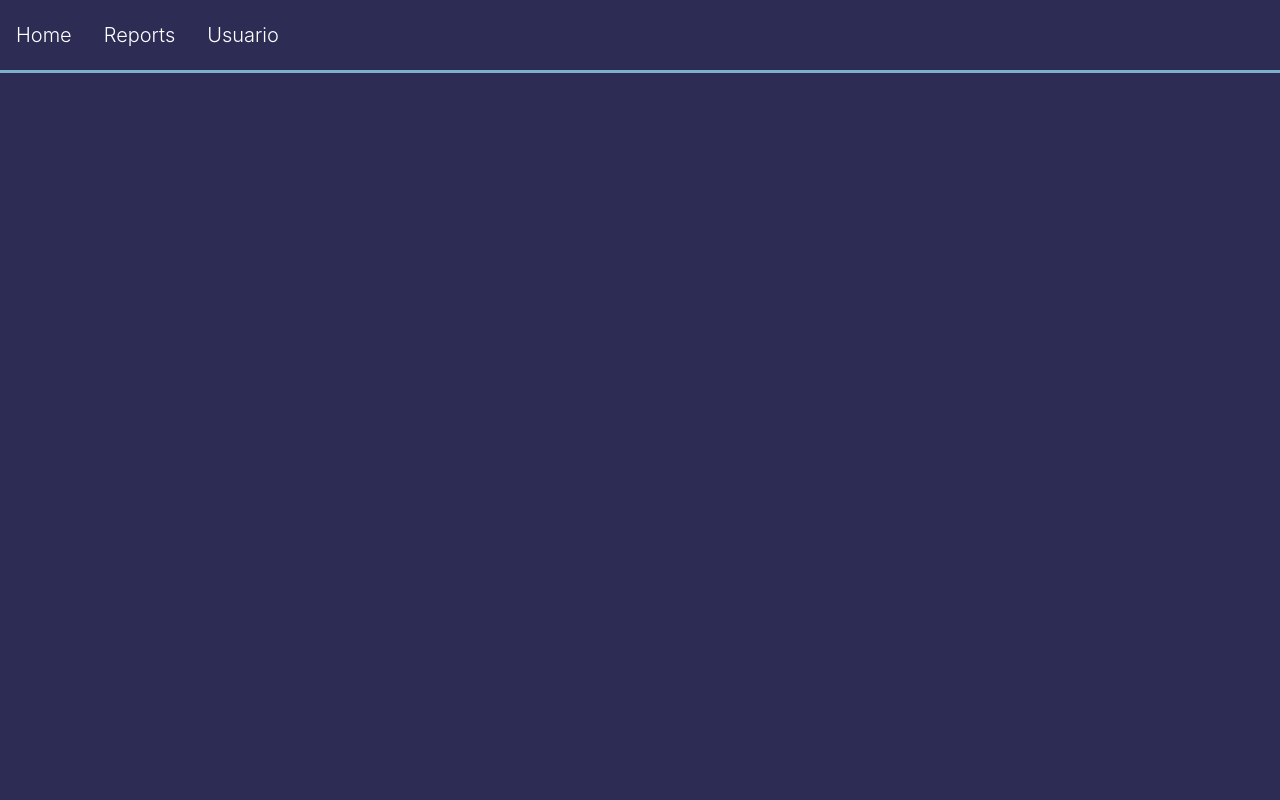
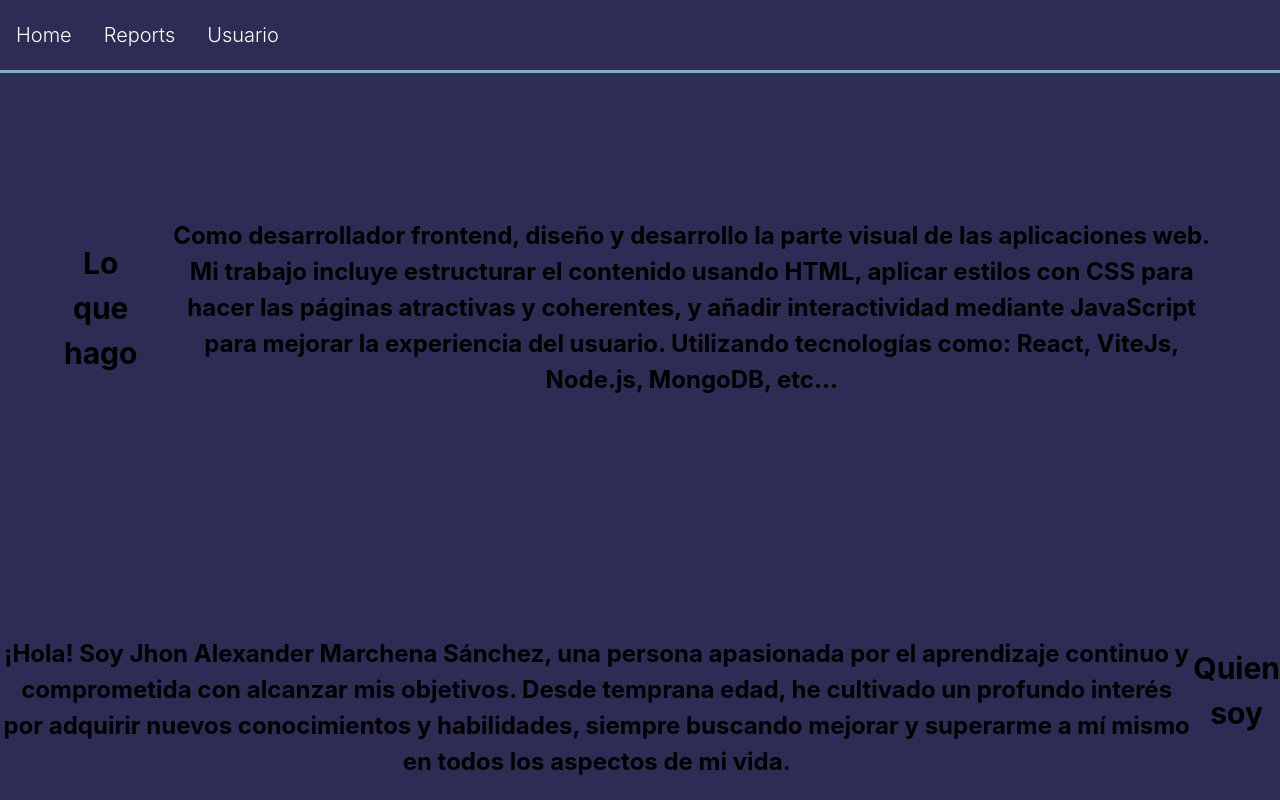
Before and after one commit to JhonMarchena/SysInventario, a React (Vite) app in the folder SysInventario/: page /AboutUs in a window 1280 px wide. Built offline with nearby package versions, Linux system fonts and the light colour scheme.

Commit message:
Integración de maquetación About Us

```diff
--- a/SysInventario/src/components/mainau.jsx
+++ b/SysInventario/src/components/mainau.jsx
@@ -1,14 +1,29 @@
 import React from 'react'
+import '../styles/aboutus.css'
 
 function mainau() {
   return (
-    <div>
-    <main className='main'>
-    <section className="cointenerwmd">What me Do</section>
-    <section className="cointener"></section>
-    <section className="cointener"></section>
-    </main>
-
+    <div className='main'>
+    <section className='conteinermn'>
+    <section className="cointener1">
+    <h1>Lo que hago</h1>
+    <h2>
+    Como desarrollador frontend, diseño y desarrollo la parte visual de las aplicaciones web.
+    Mi trabajo incluye estructurar el contenido usando HTML, aplicar estilos con CSS para hacer
+    las páginas atractivas y coherentes, y añadir interactividad mediante JavaScript para mejorar
+    la experiencia del usuario. Utilizando tecnologías como: React, ViteJs, Node.js, MongoDB, etc...
+    </h2>
+    </section>
+    <section className="conteiner2">
+    <h1>Quien soy</h1>
+    <h2>
+    ¡Hola! Soy Jhon Alexander Marchena Sánchez, una persona apasionada por el aprendizaje continuo y
+    comprometida con alcanzar mis objetivos. Desde temprana edad, he cultivado un profundo interés por
+    adquirir nuevos conocimientos y habilidades, siempre buscando mejorar y superarme a mí mismo en todos
+    los aspectos de mi vida.
+    </h2>
+    </section>
+    </section>
     </div>
   )
 }
--- a/SysInventario/src/styles/aboutus.css
+++ b/SysInventario/src/styles/aboutus.css
@@ -0,0 +1,43 @@
+.main{
+display: flex;
+width: 100dvw;
+height: 100dvh;
+
+
+}
+
+.conteinermn {
+position: relative;
+display: flex;
+width: 100%;
+height: 100%;
+flex-direction: column;
+color: black;
+margin: 0px;
+align-items: center;
+
+}
+
+.cointener1{
+display: flex;
+flex-flow: row;
+align-items: center;
+justify-content: space-between;
+gap: 30px;
+width: 90%;
+height: 100%;
+}
+
+.conteiner2 {
+display: flex;
+flex-direction: row-reverse;
+}
+
+.cointener1 h1 {
+font-size: 30px;
+flex-wrap: wrap;
+}
+
+.conteiner2 h1{
+font-size: 30px;
+}
--- a/SysInventario/src/styles/navbar.css
+++ b/SysInventario/src/styles/navbar.css
@@ -23,6 +23,7 @@
     z-index: 100;
     top: 0;
     right: 0;
+
 }
 
 .letternv {
```
